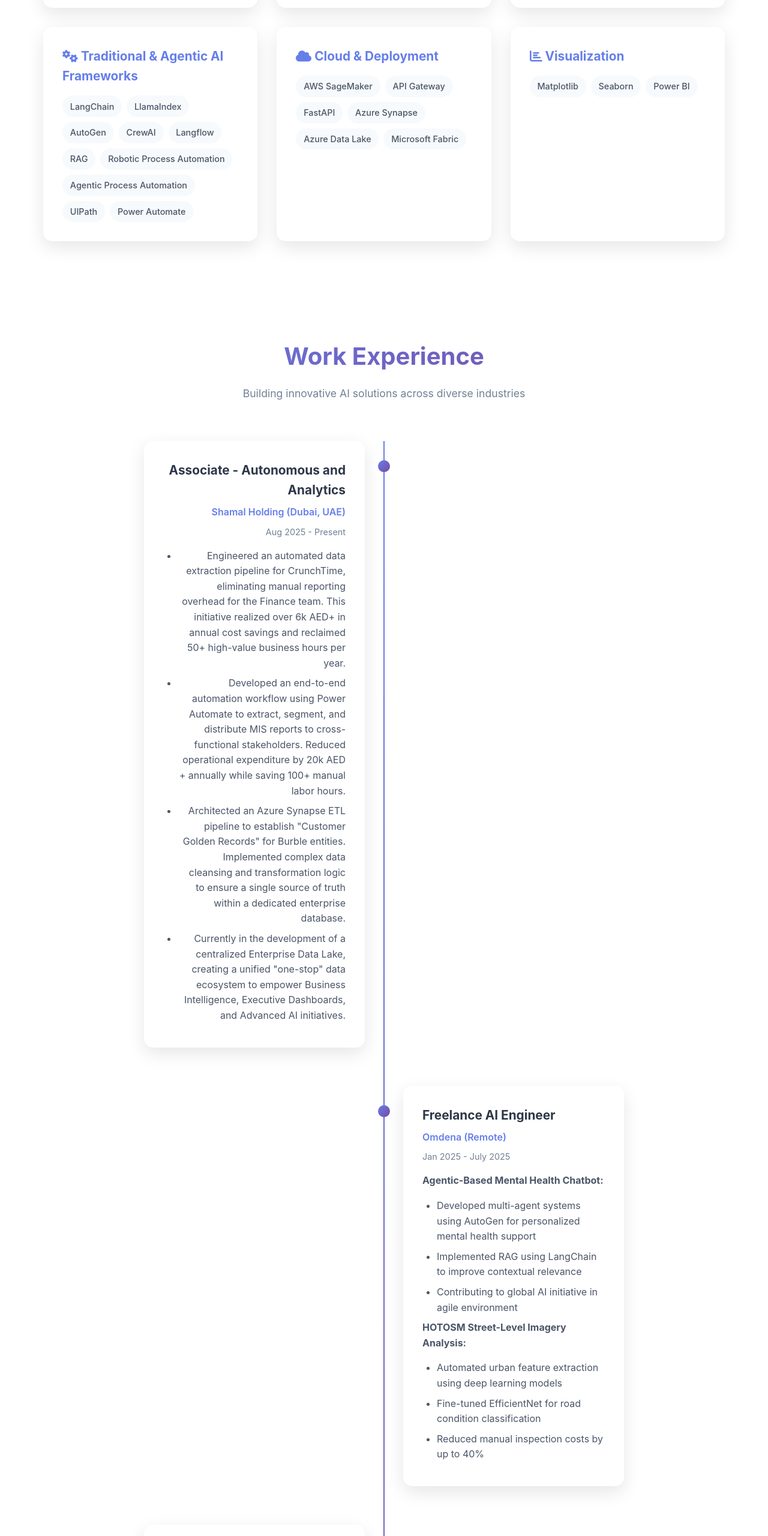
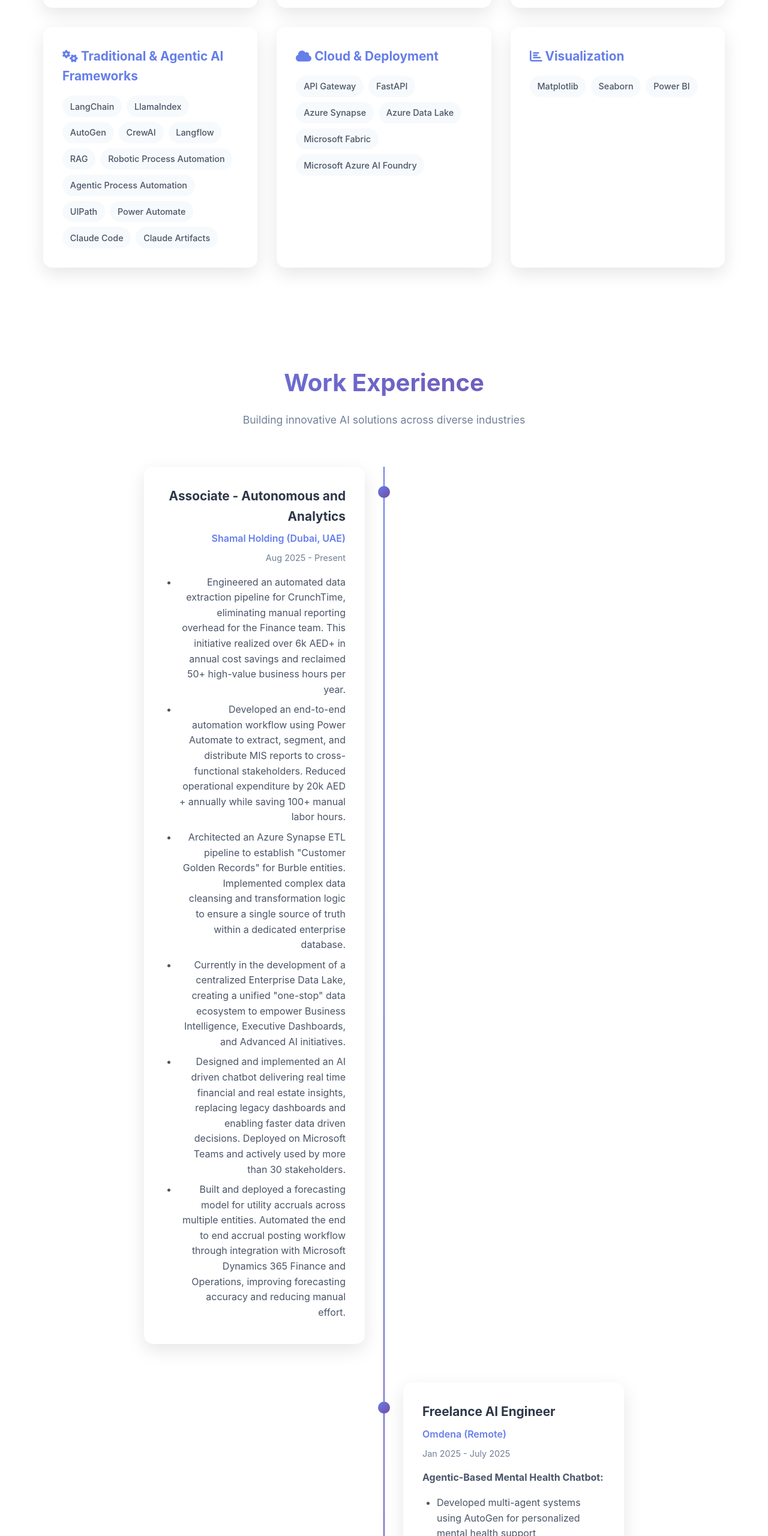
Before and after one commit to Arudhra1999/Personal-Portfolio-3, a plain HTML site: page index.html in a window 1280 px wide. Shown: the part 1320-3880 px from the top of the page at 60% size. Drawn offline with Linux system fonts and the light colour scheme.

Commit message:
Update index.html

```diff
--- a/index.html
+++ b/index.html
@@ -125,18 +125,20 @@
                         <span class="skill-tag">Agentic Process Automation</span>
                         <span class="skill-tag">UIPath</span>
                         <span class="skill-tag">Power Automate</span>
+                        <span class="skill-tag">Claude Code</span>
+                        <span class="skill-tag">Claude Artifacts</span>
 
                     </div>
                 </div>
                 <div class="skill-category">
                     <h3><i class="fas fa-cloud"></i> Cloud & Deployment</h3>
                     <div class="skill-tags">
-                        <span class="skill-tag">AWS SageMaker</span>
                         <span class="skill-tag">API Gateway</span>
                         <span class="skill-tag">FastAPI</span>
                         <span class="skill-tag">Azure Synapse</span>
                         <span class="skill-tag">Azure Data Lake</span>
                         <span class="skill-tag">Microsoft Fabric</span>
+                        <span class="skill-tag">Microsoft Azure AI Foundry</span>
                     </div>
                 </div>
                 <div class="skill-category">
@@ -172,6 +174,8 @@
                                 <li>Developed an end-to-end automation workflow using Power Automate to extract, segment, and distribute MIS reports to cross-functional stakeholders. Reduced operational expenditure by 20k AED + annually while saving 100+ manual labor hours.</li>
                                 <li>Architected an Azure Synapse ETL pipeline to establish "Customer Golden Records" for Burble entities. Implemented complex data cleansing and transformation logic to ensure a single source of truth within a dedicated enterprise database.</li>
                                 <li>Currently in the development of a centralized Enterprise Data Lake, creating a unified "one-stop" data ecosystem to empower Business Intelligence, Executive Dashboards, and Advanced AI initiatives.</li>
+                                <li>Designed and implemented an AI driven chatbot delivering real time financial and real estate insights, replacing legacy dashboards and enabling faster data driven decisions. Deployed on Microsoft Teams and actively used by more than 30 stakeholders. </li>
+                                <li>Built and deployed a forecasting model for utility accruals across multiple entities. Automated the end to end accrual posting workflow through integration with Microsoft Dynamics 365 Finance and Operations, improving forecasting accuracy and reducing manual effort.</li>
                             </ul>
                         </div>
                     </div>
@@ -385,11 +389,11 @@
                     <p style="color: var(--text-light); margin-top: 0.5rem;">UiPath</p>
                 </div>
                 <div class="skill-category">
-                    <h3><i class="fas fa-certificate"></i> (Upcoming) Microsoft Certified - Fabric Date Engieer Associate (DP-700)</h3>
+                    <h3><i class="fas fa-certificate"></i> Microsoft Certified - Fabric Date Engieer Associate (DP-700)</h3>
                     <p style="color: var(--text-light); margin-top: 0.5rem;">Microsoft</p>
                 </div>
                 <div class="skill-category">
-                    <h3><i class="fas fa-certificate"></i> (Upcoming) Microsoft Certified - Azure AI Engineer Associate (AI-102)</h3>
+                    <h3><i class="fas fa-certificate"></i> (Upcoming) Microsoft Certified - Azure AI Apps and Agents Developer Associate (AI-103)</h3>
                     <p style="color: var(--text-light); margin-top: 0.5rem;">Microsoft</p>
                 </div>
             </div>
```
